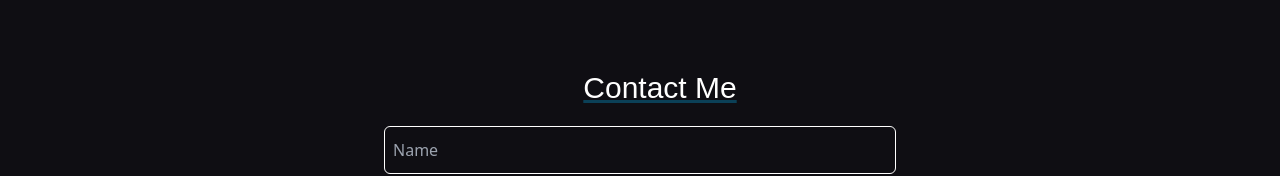
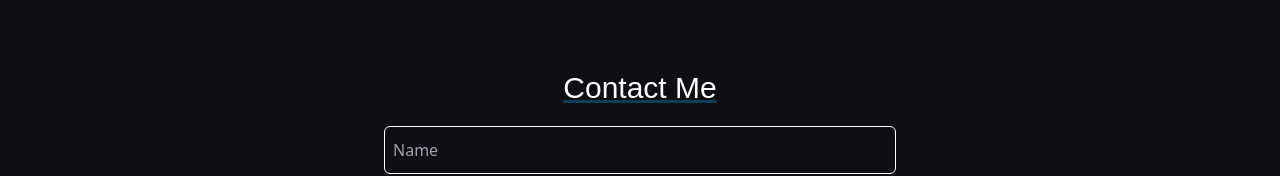
Before and after one commit to orzarhi/Portfolio, a React (Vite) app: page / in a window 1280 px wide. Shown: the part 2890-3066 px from the top of the page. Built offline with nearby package versions, Linux system fonts and the light colour scheme; a web font is replaced by a local one.

Commit message:
Fixed responsive bug

```diff
--- a/src/components/Contact.jsx
+++ b/src/components/Contact.jsx
@@ -62,7 +62,7 @@ export const Contact = () => {
     return (
         <>
             <div className="flex justify-center mt-24 text-white font-electrolize md:ml-0">
-                <span className="text-3xl underline decoration-blue-dark/80 xl:ml-10 md:ml-0">
+                <span className="text-3xl underline decoration-blue-dark/80 xl:ml-0">
                     Contact Me
                 </span>
             </div>
```
